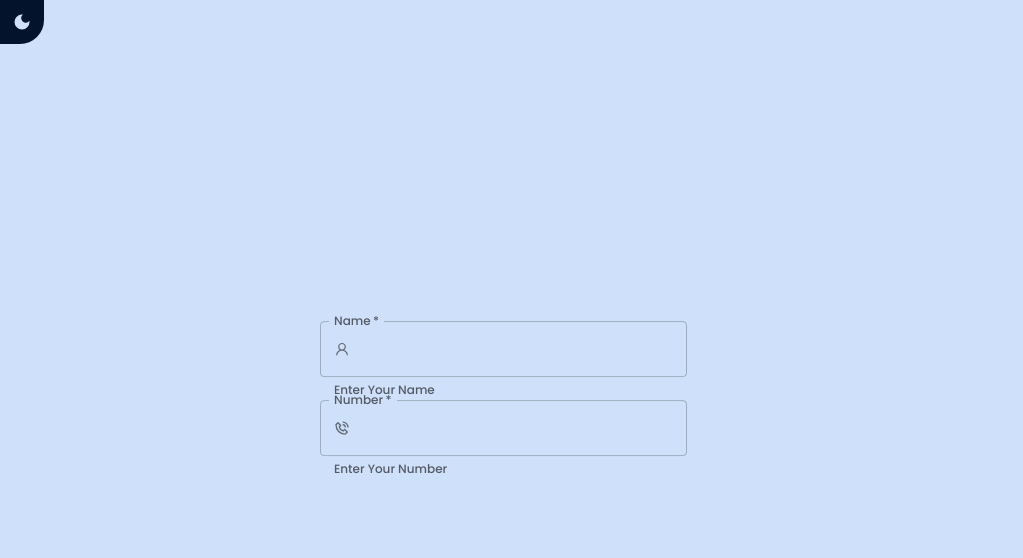
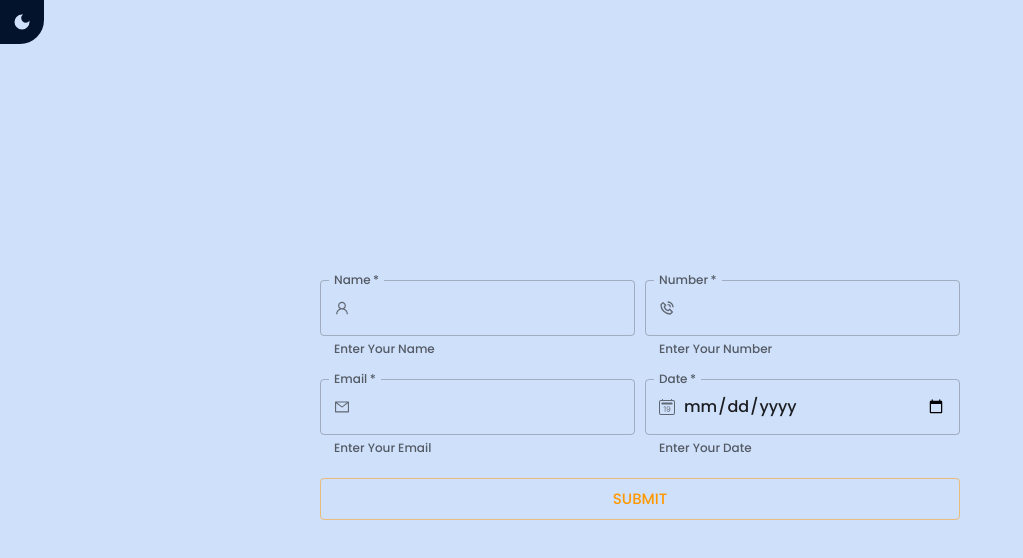
Before and after one commit to ehsanm-77/ToDo, a Next.js app: page /main in a window 1280 px wide. Shown: the top 558 px of the page, without its empty margins (0-1023 px from the left). Built offline with nearby package versions, Linux system fonts and the light colour scheme.

Commit message:
create form

```diff
--- a/src/components/TextField/CustomTextField.tsx
+++ b/src/components/TextField/CustomTextField.tsx
@@ -2,9 +2,16 @@ import React from 'react';
 import TextField from '@mui/material/TextField';
 import InputAdornment from '@mui/material/InputAdornment';
 
-function CustomTextField({ label, helperText, icon, ...props }: textField) {
+function CustomTextField({
+  type,
+  label,
+  helperText,
+  icon,
+  ...props
+}: textField) {
   return (
     <TextField
+      type={type}
       label={label}
       helperText={helperText}
       color="secondary"
@@ -13,6 +20,7 @@ function CustomTextField({ label, helperText, icon, ...props }: textField) {
           <InputAdornment position="start">{icon}</InputAdornment>
         ),
       }}
+      fullWidth
       {...props}
     />
   );
--- a/src/interfaces/interfaces.d.ts
+++ b/src/interfaces/interfaces.d.ts
@@ -1,6 +1,7 @@
 interface textField {
+  type: string;
+  label: string;
+  helperText: string;
   icon: React.ReactNode;
-  helperText: string;
-  label: string;
   required: true;
 }
--- a/src/pages/main/index.tsx
+++ b/src/pages/main/index.tsx
@@ -1,31 +1,81 @@
 import CustomTextField from '@/components/TextField/CustomTextField';
-import { Box } from '@mui/material';
+import { Box, Button } from '@mui/material';
 import React from 'react';
-import { AiOutlineUser } from 'react-icons/ai';
+import { AiOutlineUser, AiOutlineMail } from 'react-icons/ai';
 import { BiPhoneCall } from 'react-icons/bi';
+import { BsCalendar2Date } from 'react-icons/bs';
 const MainPage = () => {
+  const handleSubmit = (e: React.FormEvent<HTMLFormElement>) => {
+    e.preventDefault();
+  };
   return (
+    <form onSubmit={handleSubmit}>
       <Box
         sx={{
           position: 'absolute',
           left: '50%',
           top: '50%',
           transform: 'translate(-50%, -50%)',
+          display: 'flex',
+          flexDirection: 'column',
+          gap: '20px',
+        }}
+      >
+        <Box
+          sx={{
+            display: 'flex',
+            gap: '10px',
           }}
         >
           <CustomTextField
+            type="text"
             label="Name"
             helperText="Enter Your Name"
             icon={<AiOutlineUser />}
             required
           />
           <CustomTextField
+            type="number"
             label="Number"
             helperText="Enter Your Number"
             icon={<BiPhoneCall />}
             required
           />
         </Box>
+        <Box
+          sx={{
+            display: 'flex',
+            gap: '10px',
+          }}
+        >
+          <CustomTextField
+            type="email"
+            label="Email"
+            helperText="Enter Your Email"
+            icon={<AiOutlineMail />}
+            required
+          />
+          <CustomTextField
+            type="date"
+            label="Date"
+            helperText="Enter Your Date"
+            icon={<BsCalendar2Date />}
+            required
+          />
+        </Box>
+        <Box>
+          <Button
+            type="submit"
+            variant="outlined"
+            fullWidth
+            color="secondary"
+            size="large"
+          >
+            Submit
+          </Button>
+        </Box>
+      </Box>
+    </form>
   );
 };
 
```
Lines whose indentation alone changed are shown as unchanged.
